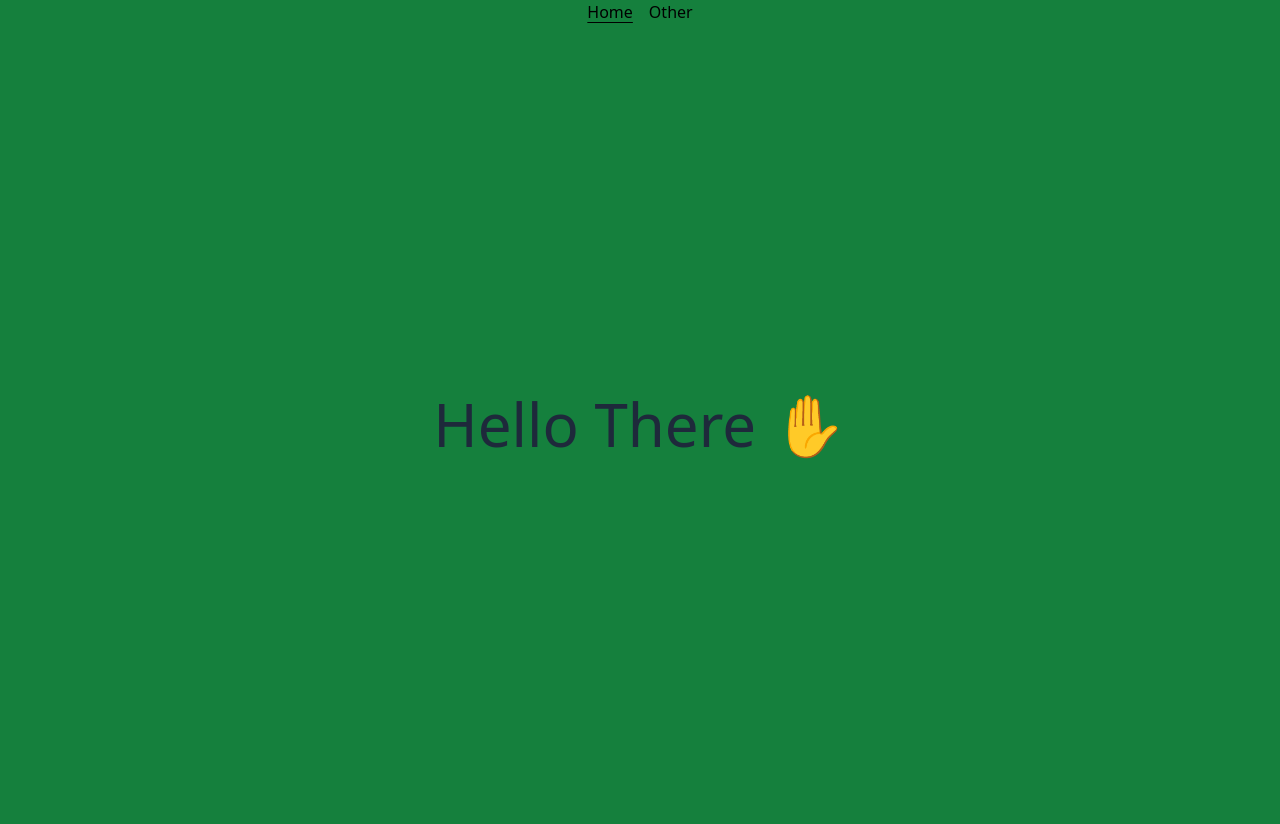
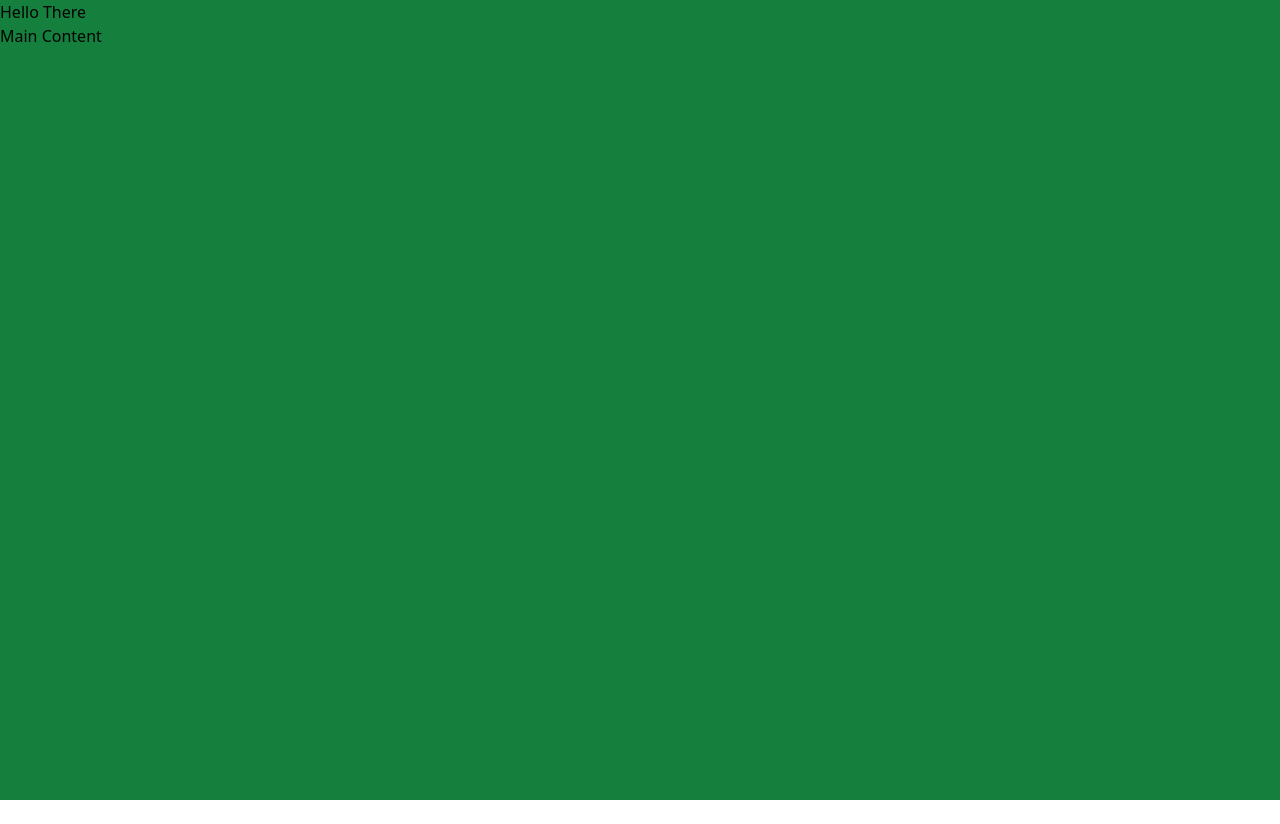
Before and after one commit to rngmatch/vue-company-directory-mr, a Vue app: page / in a window 1280 px wide. After the commit the page ends 800 px from the top, so only its background shows below. Built offline with nearby package versions, Linux system fonts and the light colour scheme.

Commit message:
Changes to NavBar

```diff
--- a/src/App.vue
+++ b/src/App.vue
@@ -1,8 +1,8 @@
 <script setup>
-  import NavMenu from '@/components/NavMenu.vue'
+import NavBar from './components/NavBar.vue'
 </script>
 
 <template>
-  <NavMenu />
-  <RouterView />
+  <NavBar />
+  <h1>Main Content</h1>
 </template>
--- /dev/null
+++ b/src/components/NavBar.vue
@@ -0,0 +1,8 @@
+<script setup>
+import { ref } from 'vue'
+const brand = ref('RNG Company Directory')
+</script>
+
+<template>
+  <h1>Hello There</h1>
+</template>
```
